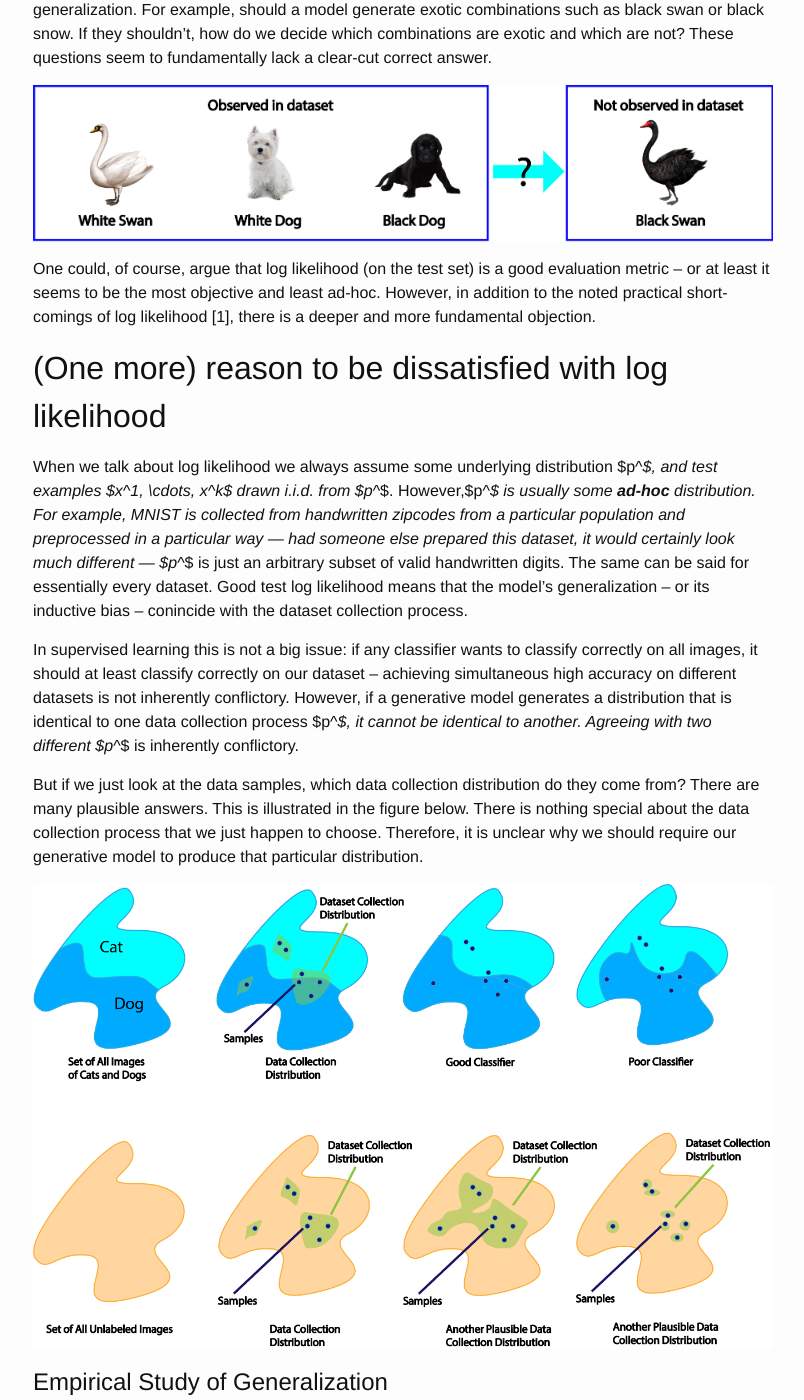
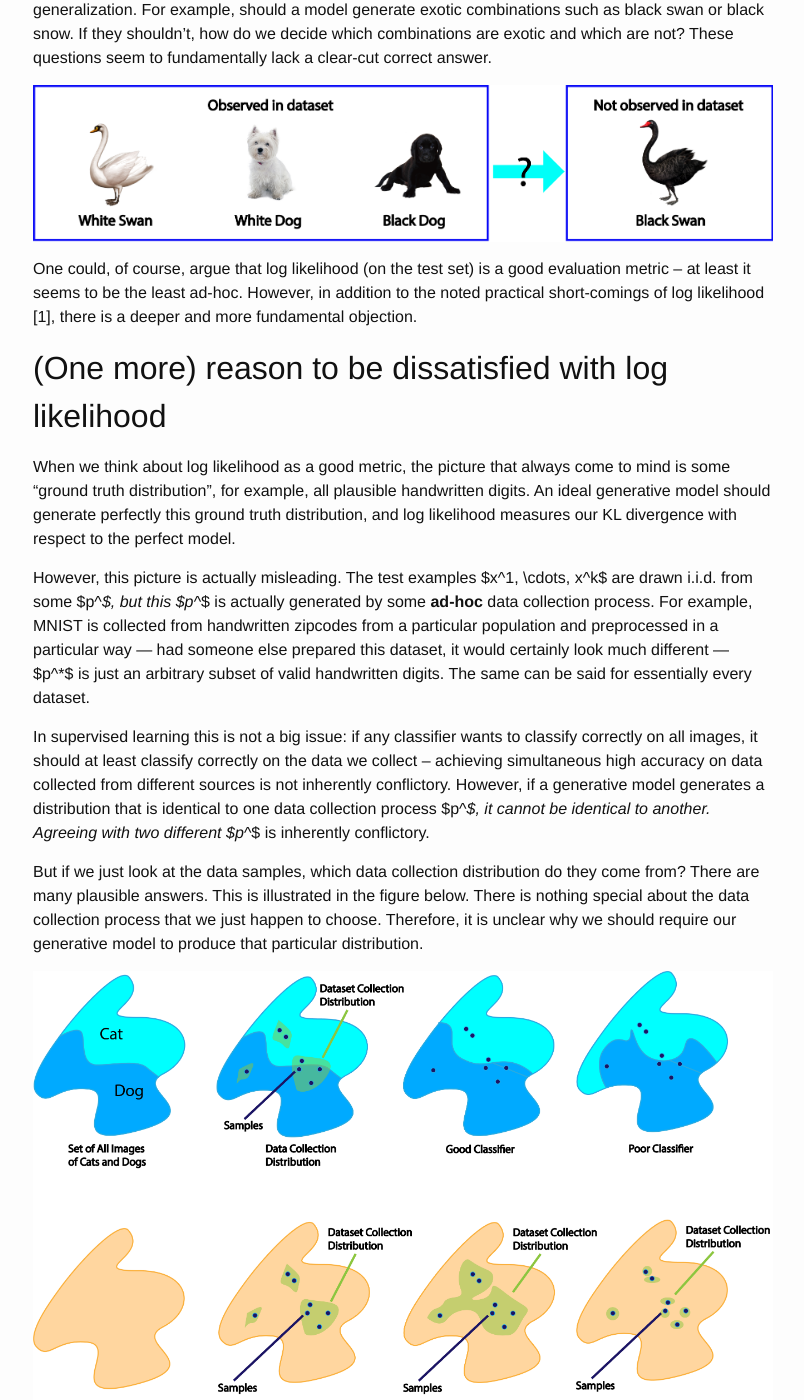
Before and after one commit to ShengjiaZhao/BiasAndGeneralizationBlog, a Jekyll site: the page built from main.md, in a window 1280 px wide and 1400 px high, scrolled down 694 px. Shown: the whole window, without its empty margins (237-1041 px from the left). Built offline with Jekyll 4.4.1, drawn with Linux system fonts in a browser that asks for light colours; our own code applies the rules of GitHub Pages for plain Markdown files; some of the changed text lies outside the part shown.

Commit message:
Wrong edits

```diff
--- a/main.md
+++ b/main.md
@@ -13,14 +13,16 @@ These questions are extremely difficult to answer. In fact, it is not even clear
 
 ![example_swan](img/example_swan.png)
 
-One could, of course, argue that log likelihood (on the test set) is a good evaluation metric -- or at least it seems to be the most objective and least ad-hoc. However, in addition to the noted practical short-comings of log likelihood [1], there is a deeper and more fundamental objection.
+One could, of course, argue that log likelihood (on the test set) is a good evaluation metric -- at least it seems to be the least ad-hoc. However, in addition to the noted practical short-comings of log likelihood [1], there is a deeper and more fundamental objection.
 
 ## (One more) reason to be dissatisfied with log likelihood
 
-When we talk about log likelihood we always assume some underlying distribution $p^*$, and test examples $x^1, \cdots, x^k$ drawn i.i.d. from $p^*$. However,$p^*$ is usually some **ad-hoc** distribution. For example, MNIST is collected from handwritten zipcodes from a particular population and preprocessed in a particular way --- had someone else prepared this dataset, it would certainly look much different --- $p^*$ is just an arbitrary subset of valid handwritten digits. The same can be said for essentially every dataset. <!-- When we say the training and test data $x^1, \cdots, x^k$ is drawn from $p^*$, we are actually referring to this ad-hoc distribution (conjured by the dataset collector).  -->
-Good test log likelihood means that the model's generalization -- or its inductive bias -- conincide with the dataset collection process.
+When we think about log likelihood as a good metric, the picture that always come to mind is some "ground truth distribution", for example, all plausible handwritten digits. An ideal generative model should generate perfectly this ground truth distribution, and log likelihood measures our KL divergence with respect to the perfect model.
 
- In supervised learning this is not a big issue: if any classifier wants to classify correctly on all images, it should at least classify correctly on our dataset -- achieving simultaneous high accuracy on different datasets is not inherently conflictory. However, if a generative model generates a distribution that is identical to one data collection process $p^*$, it cannot be identical to another. Agreeing with two different $p^*$ is inherently conflictory.
+However, this picture is actually misleading. The test examples $x^1, \cdots, x^k$ are drawn i.i.d. from some $p^*$, but this $p^*$ is actually generated by some **ad-hoc** data collection process. For example, MNIST is collected from handwritten zipcodes from a particular population and preprocessed in a particular way --- had someone else prepared this dataset, it would certainly look much different --- $p^*$ is just an arbitrary subset of valid handwritten digits. The same can be said for essentially every dataset.
+<!-- When we say the training and test data $x^1, \cdots, x^k$ is drawn from $p^*$, we are actually referring to this ad-hoc distribution (conjured by the dataset collector). Good test log likelihood means that the model's generalization -- or its inductive bias -- conincide with the dataset collection process.-->
+
+ In supervised learning this is not a big issue: if any classifier wants to classify correctly on all images, it should at least classify correctly on the data we collect -- achieving simultaneous high accuracy on data collected from different sources is not inherently conflictory. However, if a generative model generates a distribution that is identical to one data collection process $p^*$, it cannot be identical to another. Agreeing with two different $p^*$ is inherently conflictory.
 
  But if we just look at the data samples, which data collection distribution do they come from? There are many plausible answers. This is illustrated in the figure below. There is nothing special about the data collection process that we just happen to choose. Therefore, it is unclear why we should require our generative model to produce that particular distribution.
 
@@ -30,15 +32,16 @@ Good test log likelihood means that the model's generalization -- or its inducti
 
 # Empirical Study of Generalization
 
-It seems that we must resort to human evaluation as the gold standard. This is indeed a must-have evaluation method for almost every generative models paper. However, human evaluation is biased by the taste of the human viewer, and the amount of hardwork put into cherry picking. Is there something slightly more objective?
+It seems that we must resort to human evaluation as the gold standard. This is indeed a must-have evaluation method for almost every generative models paper. However, human evaluation is biased by the taste of the human viewer. Is there something slightly more objective?
 
-Note that human evaluation also gives us much more than a cold performance number, we can also observe the type of successes and failures the model demonstrates. The rick information is also one reason why human evaluation is often preferred. We would like to have that too.
+<!-- Note that human evaluation also gives us much more than a cold performance number, we can also observe the type of successes and failures the model demonstrates. The rick information is also one reason why human evaluation is often preferred. We would like to have that too.  -->
 
-In our paper [(ArXiv)](https://arxiv.org/abs/1811.03259) [(NeurIPS 2018 Spotlight Video)](https://www.videoken.com/embed/d37VHhPILAU?tocitem=40) we proposed a new method to visualize the behavior of a deep generative model. Our proposed strategy is to design datasets to "probe" the behavior of the generative model. We think about the generative model training algorithm as a function that maps input training distribution into output generated distribution.
+In our paper [(ArXiv)](https://arxiv.org/abs/1811.03259) [(NeurIPS 2018 Spotlight Video)](https://www.videoken.com/embed/d37VHhPILAU?tocitem=40) we proposed a new method to visualize the behavior of a deep generative model. We think about the generative model training algorithm as a function that maps input training distribution into output generated distribution. We design input training distributions and observe the output generated distribution to "probe" this function.
+<!-- and study how does the output (generated distribution) relate to the input (training distribution). -->
 
-However, as images are high dimensional, we choose low dimensional feature spaces to explore the model's behavior. We study the input - ouput relationship when it is projected into this low dimensional feature space.
+However, as images are high dimensional, we choose low dimensional feature spaces to explore the model's behavior. We study the input - ouput relationship when it is projected into this low dimensional feature space. For example, we ask questions such as
 
-1. If every image in the training set has some feature, will different features be present in the generated images.
+1. If thevery image in the training set has some feature, will different features be present in the generated images.
 
 2. If every image in the training set
 
```
